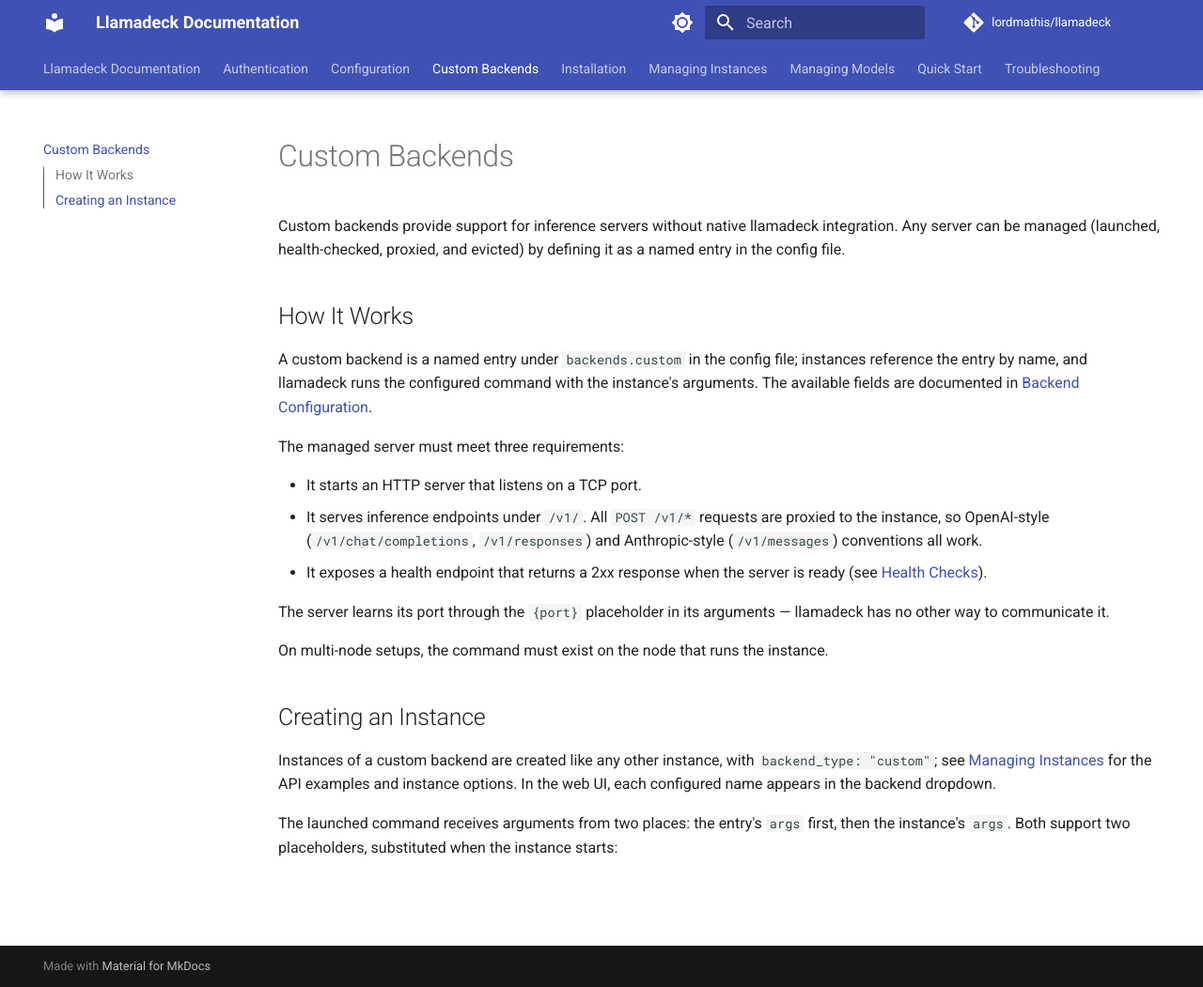
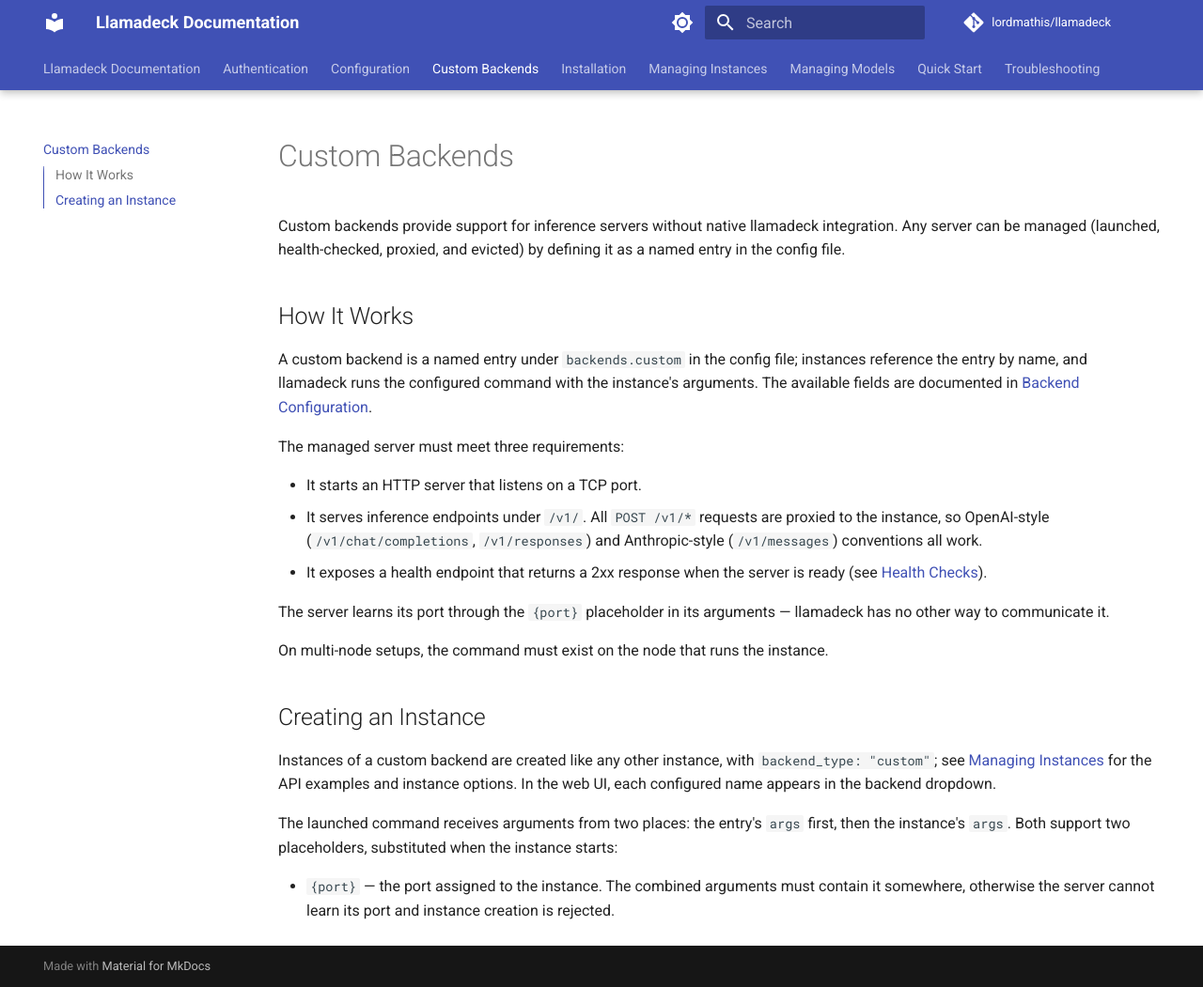
Before and after one commit to shiplaone2q/Llamadeck, an MkDocs documentation site: the page built from docs/custom-backends.md, in a window 1280 px wide and 1051 px high. Shown: the whole window at 94% size. Built offline with MkDocs 1.6.1 and Material for MkDocs 9.7.7, drawn with Linux system fonts in a browser that asks for light colours; comment, search, counter and statistics services are not loaded.

Commit message:
feat(webui): rework src index
The previous pass left the edge case unnamed, so this names it.

Touches webui/src/index.css.

```diff
--- a/docs/custom-backends.md
+++ b/docs/custom-backends.md
@@ -21,3 +21,5 @@ On multi-node setups, the command must exist on the node that runs the instance.
 Instances of a custom backend are created like any other instance, with `backend_type: "custom"`; see [Managing Instances](managing-instances.md) for the API examples and instance options. In the web UI, each configured name appears in the backend dropdown.
 
 The launched command receives arguments from two places: the entry's `args` first, then the instance's `args`. Both support two placeholders, substituted when the instance starts:
+
+- `{port}` — the port assigned to the instance. The combined arguments must contain it somewhere, otherwise the server cannot learn its port and instance creation is rejected.
--- a/webui/src/components/nodes/NodeRow.tsx
+++ b/webui/src/components/nodes/NodeRow.tsx
@@ -43,3 +43,6 @@ function NodeStatus({ health }: { health: NodeHealth | undefined }) {
     >
       <XCircle className="h-3.5 w-3.5" />
       Unreachable
+    </span>
+  );
+}
--- a/webui/src/index.css
+++ b/webui/src/index.css
@@ -54,3 +54,6 @@
   --secondary: oklch(0.968 0.007 247.896);
   --secondary-foreground: oklch(0.208 0.042 265.755);
   --muted: oklch(0.968 0.007 247.896);
+  --muted-foreground: oklch(0.554 0.046 257.417);
+  --accent: oklch(0.968 0.007 247.896);
+  --accent-foreground: oklch(0.208 0.042 265.755);
```
Also changed, not shown: 1 other file.
